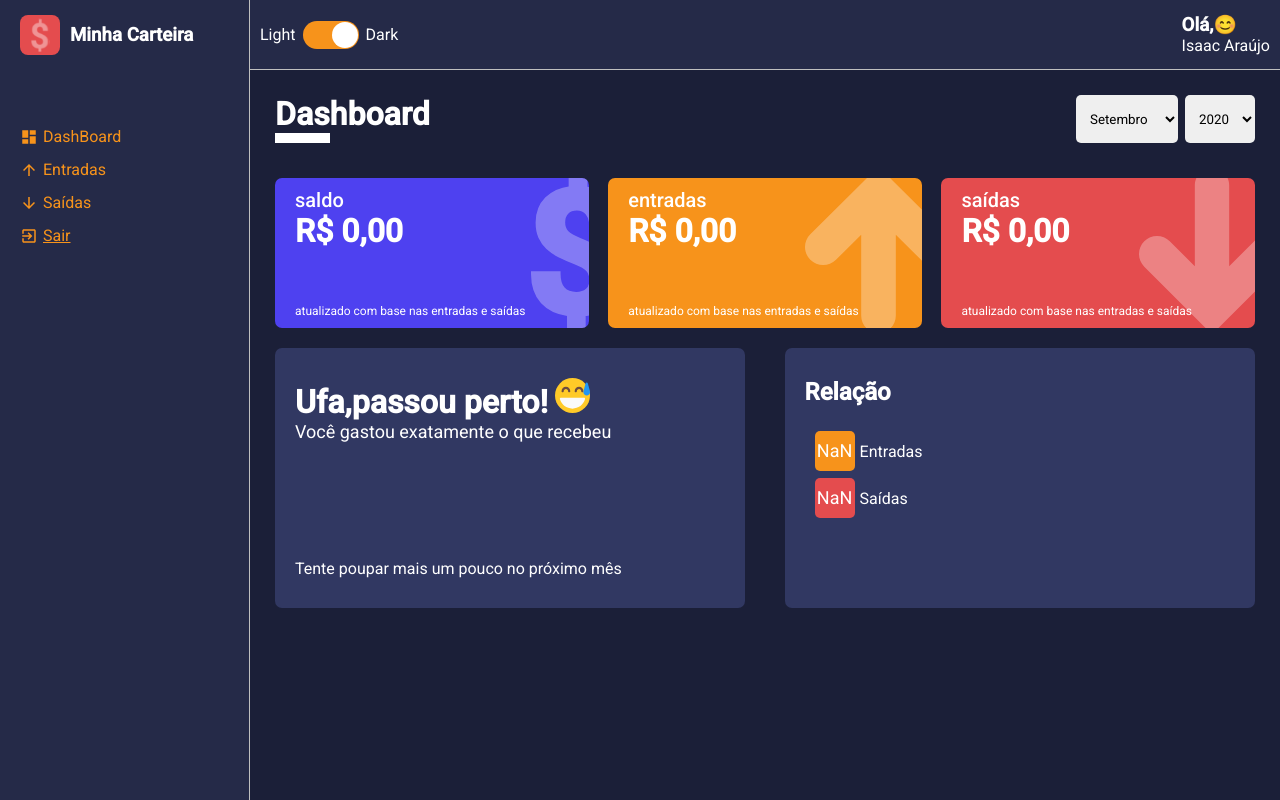
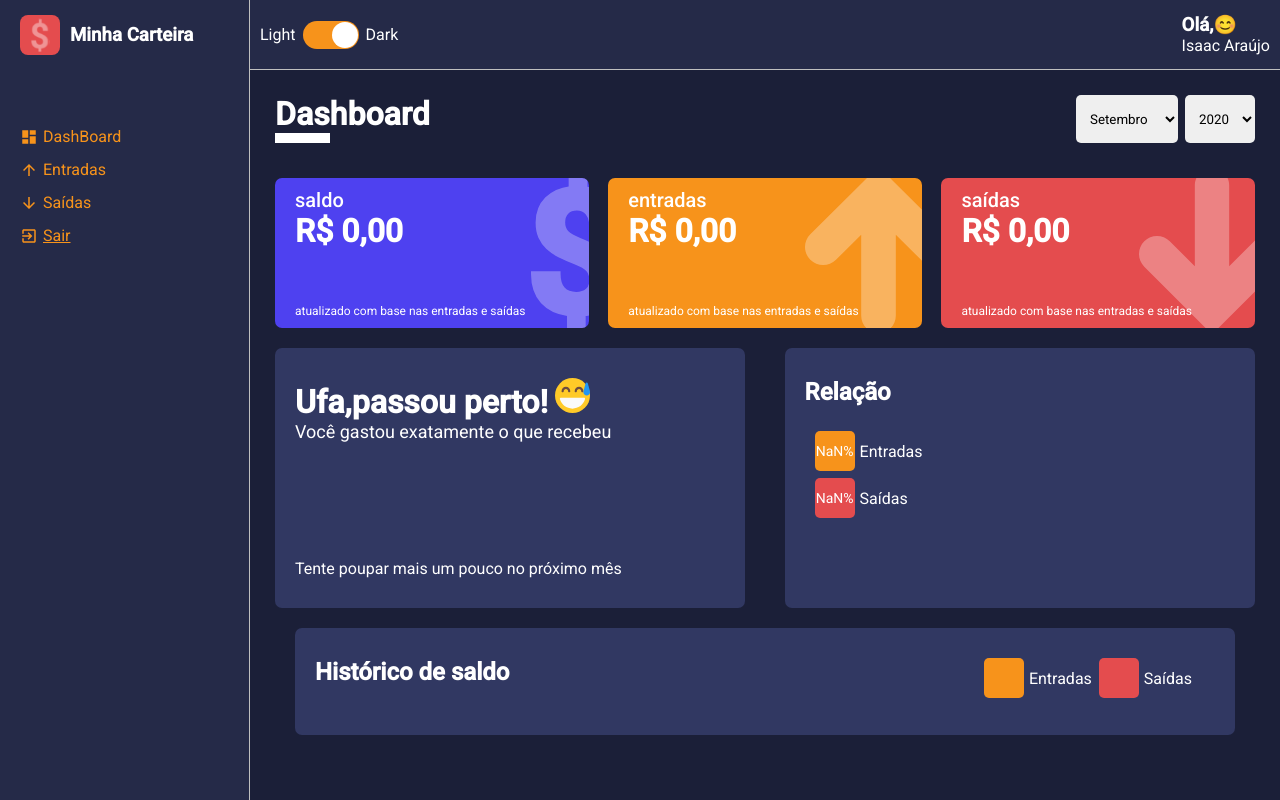
Before and after one commit to IsaacMaciel/minha-carteira, a React (Create React App) app in the folder minha-carteira/: page /dashboard in a window 1280 px wide. Built offline with nearby package versions, Linux system fonts and the light colour scheme.

Commit message:
adicionadno chart historico de saldo

```diff
--- /dev/null
+++ b/minha-carteira/src/components/HistoryBox/index.tsx
@@ -0,0 +1,85 @@
+import React from "react";
+import {
+  ResponsiveContainer,
+  LineChart,
+  Line,
+  XAxis,
+  CartesianGrid,
+  Tooltip,
+} from "recharts";
+
+import {
+  Container,
+  ChartContainer,
+  Header,
+  LegendContainer,
+  Legend,
+} from "./styles";
+
+interface IHistoryBoxProps {
+  data: {
+    monthNumber: number;
+    month: string;
+    amountEntry: number;
+    amountOutPut: number;
+  }[];
+  lineColorAmountEntry: string;
+  lineColorAmountOutput: string;
+}
+
+const HistoryBox: React.FC<IHistoryBoxProps> = ({
+  data,
+  lineColorAmountEntry,
+  lineColorAmountOutput,
+}) => (
+  <Container>
+    <Header>
+      <h2>Histórico de saldo</h2>
+
+      <LegendContainer>
+        <Legend color={lineColorAmountEntry}>
+          <div></div>
+          <span>Entradas</span>
+        </Legend>
+
+        <Legend color={lineColorAmountOutput}>
+          <div></div>
+          <span>Saídas</span>
+        </Legend>
+      </LegendContainer>
+    </Header>
+
+    <ChartContainer>
+      <ResponsiveContainer>
+        <LineChart
+          data={data}
+          margin={{ top: 5, right: 20, left: 20, bottom: 5 }}
+        >
+          <CartesianGrid strokeDasharray="3 3" stroke="#cecece" />
+          <XAxis dataKey="month" stroke="#cecece" />
+          <Tooltip />
+          <Line
+            type="monotone"
+            dataKey="amountEntry"
+            name="Entradas"
+            stroke={lineColorAmountEntry}
+            strokeWidth={5}
+            dot={{ r: 5 }}
+            activeDot={{ r: 8 }}
+          />
+          <Line
+            type="monotone"
+            dataKey="amountOutPut"
+            name="Saídas"
+            stroke={lineColorAmountOutput}
+            strokeWidth={5}
+            dot={{ r: 5 }}
+            activeDot={{ r: 8 }}
+          />
+        </LineChart>
+      </ResponsiveContainer>
+    </ChartContainer>
+  </Container>
+);
+
+export default HistoryBox;
--- /dev/null
+++ b/minha-carteira/src/components/HistoryBox/styles.ts
@@ -0,0 +1,66 @@
+import styled from "styled-components";
+
+interface ILegendProps {
+    color: string;
+}
+
+export const Container = styled.div`
+  width: 100%;
+
+  display: flex;
+  flex-direction: column;
+
+  background-color: ${(props) => props.theme.colors.tertiary};
+  color: ${(props) => props.theme.colors.white};
+
+  margin: 10px 20px;
+  padding: 30px 20px;
+
+  border-radius: 7px;
+`;
+
+export const ChartContainer = styled.div`
+  flex: 1;
+  height: 260px;
+`;
+
+export const Header = styled.header`
+  width: 100%;
+  display: flex;
+  justify-content: space-between;
+  > h2 {
+    margin-bottom: 10px;
+  }
+`;
+
+export const LegendContainer = styled.ul`
+    display:flex;
+  list-style: none;
+
+  padding-right: 16px;
+`;
+
+export const Legend = styled.li<ILegendProps>`
+  display: flex;
+  align-items: center;
+
+  margin-bottom: 7px;
+  margin-right: 7px;
+
+
+  > div {
+    background-color: ${(props) => props.color};
+
+    width: 40px;
+    height: 40px;
+    border-radius: 5px;
+
+    font-size: 14px;
+    line-height: 40px;
+    text-align: center;
+  }
+
+  > span {
+    margin-left: 5px;
+  }
+`;
--- a/minha-carteira/src/components/PieChartBox/index.tsx
+++ b/minha-carteira/src/components/PieChartBox/index.tsx
@@ -26,7 +26,7 @@ const PieChartBox: React.FC<IPieChartProps> = ({ data }) => (
 
         {data.map((indicator) => (
           <Legend key={indicator.name} color={indicator.color}>
-            <div>{indicator.percent}</div>
+            <div>{indicator.percent}%</div>
             <span>{indicator.name}</span>
           </Legend>
         ))}
--- a/minha-carteira/src/components/PieChartBox/styles.ts
+++ b/minha-carteira/src/components/PieChartBox/styles.ts
@@ -57,7 +57,7 @@ export const Legend = styled.li<ILegendProps>`
         height: 40px;
         border-radius: 5px;
 
-        font-size: 18px;
+        font-size: 14px;
         line-height: 40px;
         text-align: center;
     }
--- a/minha-carteira/src/pages/DashBoard/index.tsx
+++ b/minha-carteira/src/pages/DashBoard/index.tsx
@@ -1,75 +1,73 @@
-import React, { useState, useMemo } from 'react'
+import React, { useState, useMemo } from "react";
 
-import ContentHeader from '../../components/ContentHeader'
-import SelectInput from '../../components/SelectInput';
-import WalletBox from '../../components/WalletBox';
-import MessageBox from '../../components/MessageBox';
-import PieChartBox from '../../components/PieChartBox';
+import ContentHeader from "../../components/ContentHeader";
+import SelectInput from "../../components/SelectInput";
+import WalletBox from "../../components/WalletBox";
+import MessageBox from "../../components/MessageBox";
+import PieChartBox from "../../components/PieChartBox";
+import HistoryBox from "../../components/HistoryBox";
 
+import gains from "../../repositories/gains";
+import expenses from "../../repositories/expenses";
 
-import gains from '../../repositories/gains';
-import expenses from '../../repositories/expenses';
+import listMonths from "../../utils/months";
 
-import listMonths from '../../utils/months';
+import HappyImg from "../../assets/happy.svg";
+import SadImg from "../../assets/sad.svg";
+import GrinningImg from "../../assets/grinning.svg";
 
-import HappyImg from '../../assets/happy.svg'
-import SadImg from '../../assets/sad.svg';
-import GrinningImg from '../../assets/grinning.svg'
+import calculateBalance from "../../utils/calculateBalance";
 
-import calculateBalance from '../../utils/calculateBalance'
-
-
-
-import { Container, Content } from './styles'
-
-
-
+import { Container, Content } from "./styles";
 
 const Dashboard: React.FC = () => {
-
-    const [monthSelected, setMonthSelected] = useState<number>(new Date().getMonth() + 1);
-    const [yearSelected, setYearSelected] = useState<number>(new Date().getFullYear());
+  const [monthSelected, setMonthSelected] = useState<number>(
+    new Date().getMonth() + 1
+  );
+  const [yearSelected, setYearSelected] = useState<number>(
+    new Date().getFullYear()
+  );
 
   const years = useMemo(() => {
     let uniqueYears: number[] = [];
 
-        [...expenses, ...gains].forEach(item => {
+    [...expenses, ...gains].forEach((item) => {
       const date = new Date(item.date);
       const year = date.getFullYear();
 
       if (!uniqueYears.includes(year)) {
         uniqueYears.push(year);
       }
-        })
+    });
 
-        return uniqueYears.map(year => {
+    return uniqueYears.map((year) => {
       return {
         value: year,
         label: String(year),
-            }
-        })
-    }, [])
+      };
+    });
+  }, []);
 
   const months = useMemo(() => {
     return listMonths.map((month, index) => {
       return {
         value: index + 1,
-                label: month
-            }
-        })
-    }, [])
+        label: month,
+      };
+    });
+  }, []);
 
   const totalExpenses = useMemo(() => {
     return calculateBalance(monthSelected, yearSelected, expenses);
-    }, [monthSelected, yearSelected])
+  }, [monthSelected, yearSelected]);
 
   const totalGains = useMemo(() => {
     return calculateBalance(monthSelected, yearSelected, gains);
-    }, [monthSelected, yearSelected])
+  }, [monthSelected, yearSelected]);
 
   const totalBalance = useMemo(() => {
     return totalGains - totalExpenses;
-    }, [totalExpenses, totalGains])
+  }, [totalExpenses, totalGains]);
 
   const messageWallet = useMemo(() => {
     if (totalBalance > 0) {
@@ -77,26 +75,25 @@ const Dashboard: React.FC = () => {
         title: "Muito bem!",
         description: "Sua carteira está positiva!",
         footerText: "Continue assim. Considere investir o seu saldo",
-                icon: HappyImg
-            }
+        icon: HappyImg,
+      };
     } else if (totalBalance === 0) {
       return {
         title: "Ufa,passou perto!",
         description: "Você gastou exatamente o que recebeu",
         footerText: "Tente poupar mais um pouco no próximo mês",
-                icon: GrinningImg
-            }
+        icon: GrinningImg,
+      };
     } else {
       return {
         title: "Eitaa!!",
         description: "Você fechou o mês negativo",
-                footerText: "Procure economizar mais no mês que vem e cortar as coisas desnecessárias",
-                icon: SadImg
+        footerText:
+          "Procure economizar mais no mês que vem e cortar as coisas desnecessárias",
+        icon: SadImg,
+      };
     }
-        }
-
-
-    }, [totalBalance])
+  }, [totalBalance]);
 
   const relationExpensesVersusGains = useMemo(() => {
     const total = totalGains + totalExpenses;
@@ -106,32 +103,82 @@ const Dashboard: React.FC = () => {
 
     const data = [
       {
-                name: 'Entradas',
+        name: "Entradas",
         value: totalGains,
         percent: Number(percentGains.toFixed(1)),
-                color: '#F7931B'
+        color: "#F7931B",
       },
       {
-                name: 'Saídas',
+        name: "Saídas",
         value: totalExpenses,
         percent: Number(percentExpenses.toFixed(1)),
-                color: '#E44C4E'
-            }
-        ]
-
+        color: "#E44C4E",
+      },
+    ];
 
     return data;
-    },[totalGains,totalExpenses])
+  }, [totalGains, totalExpenses]);
+
+  const historyData = useMemo(() => {
+    return listMonths
+      .map((_, month) => {
+        let amountEntry = 0;
+        gains.forEach((gain) => {
+          const date = new Date(gain.date);
+          const gainMonth = date.getMonth();
+          const gainYear = date.getUTCFullYear();
+
+          if (gainMonth === month && gainYear === yearSelected) {
+            try {
+              amountEntry += Number(gain.amount);
+            } catch (error) {
+              console.log(`${error} in function historyData`);
+            }
+          }
+        });
+
+        let amountOutPut = 0;
+        expenses.forEach((expense) => {
+          const date = new Date(expense.date);
+          const expenseMonth = date.getMonth();
+          const expenseYear = date.getUTCFullYear();
+
+          if (expenseMonth === month && expenseYear === yearSelected) {
+            try {
+              amountOutPut += Number(expense.amount);
+            } catch (error) {
+              console.log(`${error} in function historyData`);
+            }
+          }
+        });
+
+        return {
+          monthNumber: month,
+          month: listMonths[month].substr(0, 3),
+          amountEntry,
+          amountOutPut,
+        };
+      })
+      .filter((item) => {
+        const currentMonth = new Date().getMonth();
+        const currentYear = new Date().getFullYear();
+
+        return (
+          (yearSelected === currentYear && item.monthNumber <= currentMonth) ||
+          yearSelected < currentYear
+        );
+      });
+
+  }, [yearSelected]);
 
   const handleMonthSelected = (month: string) => {
     try {
       const parseMonth = Number(month);
       setMonthSelected(parseMonth);
-
     } catch (error) {
       console.log(`${error} in function handleMonthSelected`);
     }
-    }
+  };
 
   const handleYearSelected = (year: string) => {
     try {
@@ -140,25 +187,60 @@ const Dashboard: React.FC = () => {
     } catch (error) {
       console.log(`${error} in function handleYearSelected`);
     }
-    }
-
+  };
 
   return (
     <Container>
       <ContentHeader title="Dashboard" lineColor="#fff">
-                <SelectInput options={months} onChange={(e) => handleMonthSelected(e.target.value)} defaultValue={monthSelected} />
-                <SelectInput options={years} onChange={(e) => handleYearSelected(e.target.value)} defaultValue={yearSelected} />
+        <SelectInput
+          options={months}
+          onChange={(e) => handleMonthSelected(e.target.value)}
+          defaultValue={monthSelected}
+        />
+        <SelectInput
+          options={years}
+          onChange={(e) => handleYearSelected(e.target.value)}
+          defaultValue={yearSelected}
+        />
       </ContentHeader>
       <Content>
-                <WalletBox title="saldo" amount={totalBalance} footerlabel="atualizado com base nas entradas e saídas" icon="dolar" color="#4E41F0"></WalletBox>
-                <WalletBox title="entradas" amount={totalGains} footerlabel="atualizado com base nas entradas e saídas" icon="arrowUp" color="#F7931B"></WalletBox>
-                <WalletBox title="saídas" amount={totalExpenses} footerlabel="atualizado com base nas entradas e saídas" icon="arrowDown" color="#E44C4E"></WalletBox>
+        <WalletBox
+          title="saldo"
+          amount={totalBalance}
+          footerlabel="atualizado com base nas entradas e saídas"
+          icon="dolar"
+          color="#4E41F0"
+        ></WalletBox>
+        <WalletBox
+          title="entradas"
+          amount={totalGains}
+          footerlabel="atualizado com base nas entradas e saídas"
+          icon="arrowUp"
+          color="#F7931B"
+        ></WalletBox>
+        <WalletBox
+          title="saídas"
+          amount={totalExpenses}
+          footerlabel="atualizado com base nas entradas e saídas"
+          icon="arrowDown"
+          color="#E44C4E"
+        ></WalletBox>
 
-                <MessageBox title={messageWallet.title} description={messageWallet.description} footerText={messageWallet.footerText} icon={messageWallet.icon} />
+        <MessageBox
+          title={messageWallet.title}
+          description={messageWallet.description}
+          footerText={messageWallet.footerText}
+          icon={messageWallet.icon}
+        />
         <PieChartBox data={relationExpensesVersusGains} />
+        <HistoryBox
+          lineColorAmountEntry="#F7931B"
+          lineColorAmountOutput="#E44C4E"
+          data={historyData}
+        />
       </Content>
     </Container>
-    )
-}
+  );
+};
 
 export default Dashboard;
```
Lines whose indentation alone changed are shown as unchanged.
